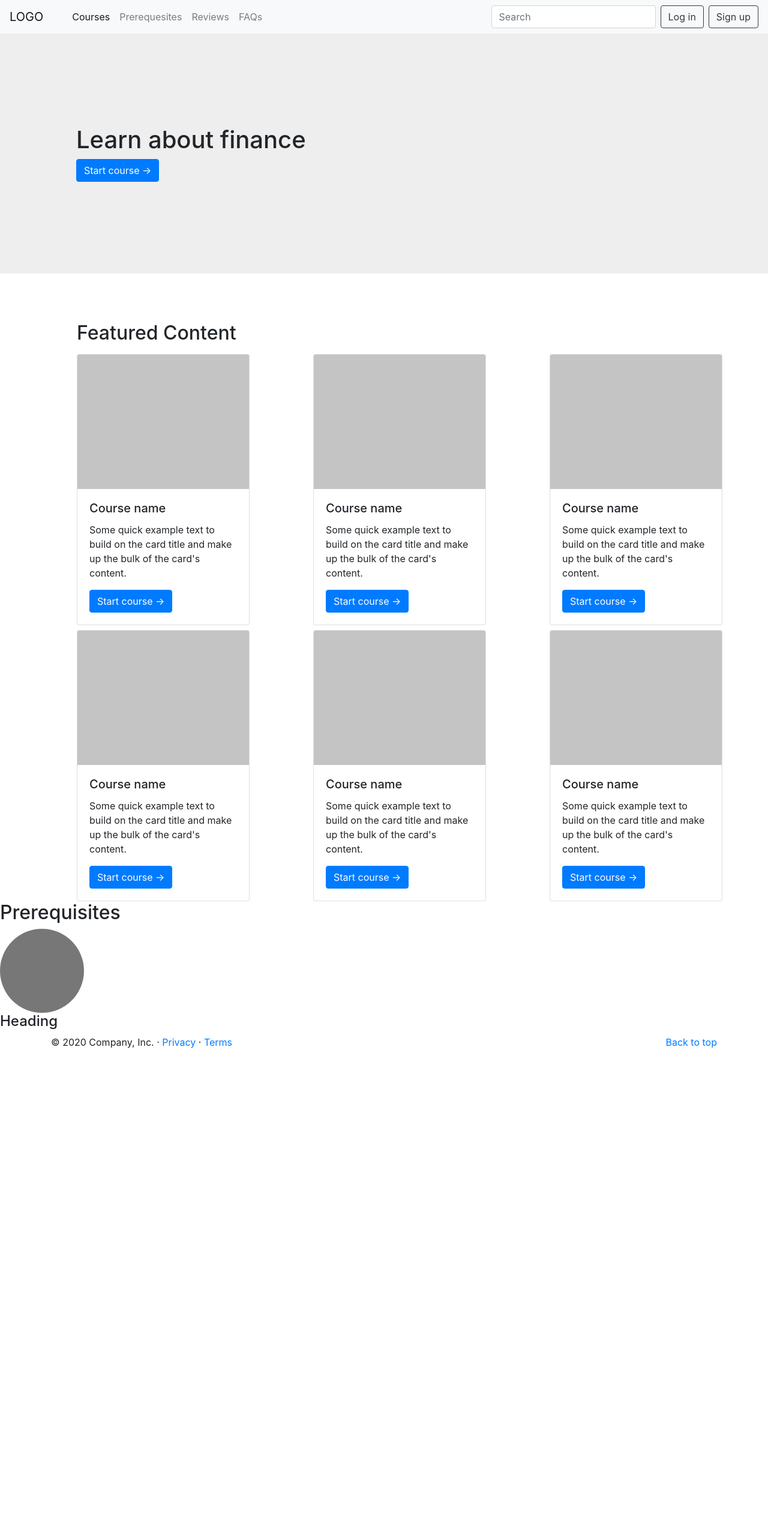
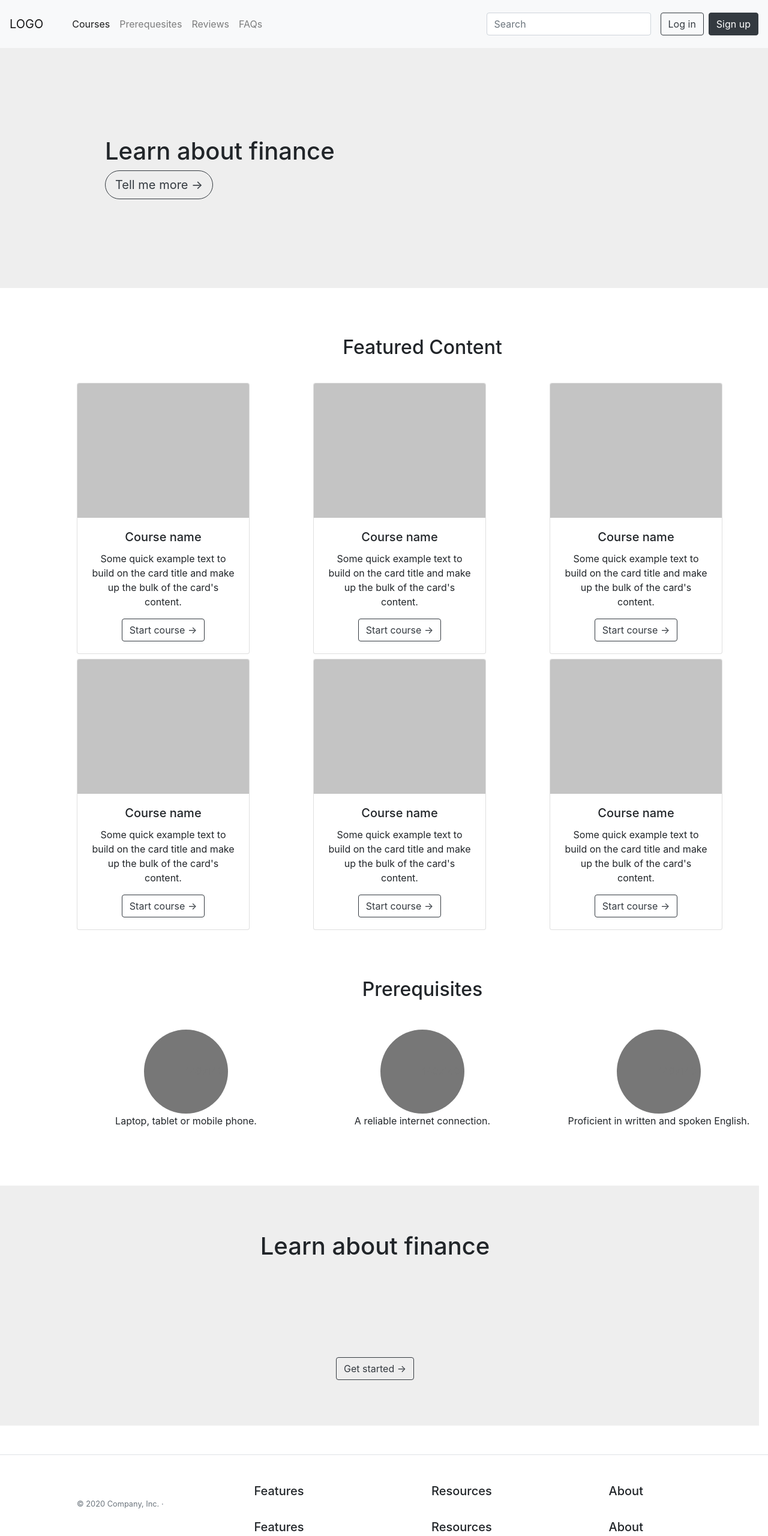
Before and after one commit to ruthas/financial-edu-app, a website: page index.html in a window 1280 px wide. Shown: the top 2560 px of the page at 60% size. Before the commit the page ends 1765 px from the top, so only its background shows below. Drawn offline with nearby package versions, Linux system fonts and the light colour scheme.

Commit message:
Home page rough layout

```diff
--- a/index.html
+++ b/index.html
@@ -15,7 +15,7 @@
 		<title>Financial edu app</title>
 	</head>
 	<body>
-		<nav class="navbar navbar-expand-lg navbar-light bg-light">
+		<nav class="navbar navbar-expand-lg navbar-light bg-light" id="top">
 			<a class="navbar-brand" href="./index.html">LOGO</a>
 			<button
 				class="navbar-toggler"
@@ -30,7 +30,7 @@
 			</button>
 
 			<div class="collapse navbar-collapse" id="navbarTogglerDemo02">
-				<ul class="navbar-nav mr-auto mt-2 mt-lg-0 ml-4">
+				<ul class="navbar-nav mr-auto mt-2 mt-lg-0 ml-4 text-center">
 					<li class="nav-item">
 						<a class="nav-link active" href="#courses">Courses </a>
 					</li>
@@ -38,7 +38,7 @@
 						<a class="nav-link" href="#prerequesites">Prerequesites</a>
 					</li>
 					<li class="nav-item">
-						<a class="nav-link" href="#revies">Reviews</a>
+						<a class="nav-link" href="#reviews">Reviews</a>
 					</li>
 					<li class="nav-item">
 						<a class="nav-link" href="#faqs">FAQs</a>
@@ -51,115 +51,225 @@
 						placeholder="Search"
 					/>
 				</form>
-				<button class="btn btn-outline-dark my-2 my-sm-0" type="submit">
-					Log in
-				</button>
-				<button class="btn btn-outline-dark ml-2 my-2 my-sm-0" type="submit">
-					Sign up
-				</button>
+				<a
+					href="./pages/login.html"
+					class="btn btn-outline-dark my-2 my-sm-0 ml-2 btn-login"
+					>Log in</a
+				>
+				<a
+					href="./pages/signup.html"
+					class="btn btn-dark my-2 my-sm-0 ml-2 btn-signup"
+					>Sign up</a
+				>
 			</div>
 		</nav>
 
 		<div class="container-fluid">
 			<!-- Content Here -->
-			<div class="hero">
+			<div class="hero" id="hero">
 				<!-- Hero Cover Image with some text, it would be cool to add a video maybe-->
 				<div class="col-12 col-md-6">
 					<h1>Learn about finance</h1>
-					<a href="#" class="btn btn-primary">Start course &rarr; </a>
+					<a href="#" class="btn btn-lg btn-outline-dark" id="tellmemore"
+						>Tell me more &rarr;
+					</a>
 				</div>
-				<div class="col-md-6 ">
+				<div class="col-md-6">
 					<!-- Hero Cover Image -->
 				</div>
 			</div>
-			<div class="row courses">
+			<div class="row courses" id="courses">
 				<div class="col-12 row-title"><h2>Featured Content</h2></div>
 				<!--  Featured courses -->
 				<!-- Card Elements with Image, Course Title, Summary, Button to Sign Up page -->
 				<div class="col-12 col-md-4 mt-2">
 					<div class="card" style="width: 18rem;">
-						<img src="./assets/image.png" class="card-img-top" alt="...">
+						<img src="./assets/image.png" class="card-img-top" alt="..." />
 						<div class="card-body">
 							<h5 class="card-title">Course name</h5>
-						  <p class="card-text">Some quick example text to build on the card title and make up the bulk of the card's content.</p>
-						  <a href="#" class="btn btn-primary">Start course &rarr; </a>
+							<p class="card-text">
+								Some quick example text to build on the card title and make up
+								the bulk of the card's content.
+							</p>
+							<a href="#signup" class="btn btn-outline-dark btn-course1"
+								>Start course &rarr;
+							</a>
 						</div>
 					</div>
 				</div>
 				<div class="col-12 col-md-4 mt-2">
 					<div class="card" style="width: 18rem;">
-						<img src="./assets/image.png" class="card-img-top" alt="...">
+						<img src="./assets/image.png" class="card-img-top" alt="..." />
 						<div class="card-body">
 							<h5 class="card-title">Course name</h5>
-						  <p class="card-text">Some quick example text to build on the card title and make up the bulk of the card's content.</p>
-						  <a href="#" class="btn btn-primary">Start course &rarr; </a>
+							<p class="card-text">
+								Some quick example text to build on the card title and make up
+								the bulk of the card's content.
+							</p>
+							<a href="#" class="btn btn-outline-dark">Start course &rarr; </a>
 						</div>
 					</div>
 				</div>
 				<div class="col-12 col-md-4 mt-2">
 					<div class="card" style="width: 18rem;">
-						<img src="./assets/image.png" class="card-img-top" alt="...">
+						<img src="./assets/image.png" class="card-img-top" alt="..." />
 						<div class="card-body">
 							<h5 class="card-title">Course name</h5>
-						  <p class="card-text">Some quick example text to build on the card title and make up the bulk of the card's content.</p>
-						  <a href="#" class="btn btn-primary">Start course &rarr; </a>
+							<p class="card-text">
+								Some quick example text to build on the card title and make up
+								the bulk of the card's content.
+							</p>
+							<a href="#" class="btn btn-outline-dark">Start course &rarr; </a>
 						</div>
 					</div>
 				</div>
 				<div class="col-12 col-md-4 mt-2">
 					<div class="card" style="width: 18rem;">
-						<img src="./assets/image.png" class="card-img-top" alt="...">
+						<img src="./assets/image.png" class="card-img-top" alt="..." />
 						<div class="card-body">
 							<h5 class="card-title">Course name</h5>
-						  <p class="card-text">Some quick example text to build on the card title and make up the bulk of the card's content.</p>
-						  <a href="#" class="btn btn-primary">Start course &rarr; </a>
+							<p class="card-text">
+								Some quick example text to build on the card title and make up
+								the bulk of the card's content.
+							</p>
+							<a href="#" class="btn btn-outline-dark">Start course &rarr; </a>
 						</div>
 					</div>
 				</div>
 				<div class="col-12 col-md-4 mt-2">
 					<div class="card" style="width: 18rem;">
-						<img src="./assets/image.png" class="card-img-top" alt="...">
+						<img src="./assets/image.png" class="card-img-top" alt="..." />
 						<div class="card-body">
 							<h5 class="card-title">Course name</h5>
-						  <p class="card-text">Some quick example text to build on the card title and make up the bulk of the card's content.</p>
-						  <a href="#" class="btn btn-primary">Start course &rarr; </a>
+							<p class="card-text">
+								Some quick example text to build on the card title and make up
+								the bulk of the card's content.
+							</p>
+							<a href="#" class="btn btn-outline-dark">Start course &rarr; </a>
 						</div>
 					</div>
 				</div>
 				<div class="col-12 col-md-4 mt-2">
 					<div class="card" style="width: 18rem;">
-						<img src="./assets/image.png" class="card-img-top" alt="...">
+						<img src="./assets/image.png" class="card-img-top" alt="..." />
 						<div class="card-body">
 							<h5 class="card-title">Course name</h5>
-						  <p class="card-text">Some quick example text to build on the card title and make up the bulk of the card's content.</p>
-						  <a href="#" class="btn btn-primary">Start course &rarr; </a>
+							<p class="card-text">
+								Some quick example text to build on the card title and make up
+								the bulk of the card's content.
+							</p>
+							<a href="#" class="btn btn-outline-dark">Start course &rarr; </a>
 						</div>
 					</div>
 				</div>
 			</div>
 
-			<div class="row prequesites">
+			<div class="row prequesites" id="prerequesites">
 				<!--  Prerequisites -->
 				<div class="col-12 row-title"><h2>Prerequisites</h2></div>
-					<div class="col-12 col-md-4">
-						<svg class="bd-placeholder-img rounded-circle" width="140" height="140" xmlns="http://www.w3.org/2000/svg" preserveAspectRatio="xMidYMid slice" focusable="false" role="img" aria-label="Placeholder: 140x140"><title>Placeholder</title><rect width="100%" height="100%" fill="#777"/><text x="50%" y="50%" fill="#777" dy=".3em">140x140</text></svg>
-						<h4>Heading</h4>
+				<div class="col-12 col-md-4 prequesite">
+					<svg
+						class="bd-placeholder-img rounded-circle"
+						width="140"
+						height="140"
+						xmlns="http://www.w3.org/2000/svg"
+						preserveAspectRatio="xMidYMid slice"
+						focusable="false"
+						role="img"
+						aria-label="Placeholder: 140x140"
+					>
+						<title>Placeholder</title>
+						<rect width="100%" height="100%" fill="#777" />
+						<text x="50%" y="50%" fill="#777" dy=".3em">140x140</text>
+					</svg>
+					<p>Laptop, tablet or mobile phone.</p>
+				</div>
+				<div class="col-12 col-md-4 prequesite">
+					<svg
+						class="bd-placeholder-img rounded-circle"
+						width="140"
+						height="140"
+						xmlns="http://www.w3.org/2000/svg"
+						preserveAspectRatio="xMidYMid slice"
+						focusable="false"
+						role="img"
+						aria-label="Placeholder: 140x140"
+					>
+						<title>Placeholder</title>
+						<rect width="100%" height="100%" fill="#777" />
+						<text x="50%" y="50%" fill="#777" dy=".3em">140x140</text>
+					</svg>
+					<p>A reliable internet connection.</p>
+				</div>
+				<div class="col-12 col-md-4 prequesite">
+					<svg
+						class="bd-placeholder-img rounded-circle"
+						width="140"
+						height="140"
+						xmlns="http://www.w3.org/2000/svg"
+						preserveAspectRatio="xMidYMid slice"
+						focusable="false"
+						role="img"
+						aria-label="Placeholder: 140x140"
+					>
+						<title>Placeholder</title>
+						<rect width="100%" height="100%" fill="#777" />
+						<text x="50%" y="50%" fill="#777" dy=".3em">140x140</text>
+					</svg>
+					<p>Proficient in written and spoken English.</p>
+				</div>
 			</div>
 
+			<div class="row get-started">
+				<div class="col-12 centre">
+					<h1>Learn about finance</h1>
+				</div>
+				<div class="col-12 centre">
+					<a href="#" class="btn btn-outline-dark">Get started &rarr; </a>
+				</div>
 			</div>
 
+			<footer class="pt-4 my-md-5 pt-md-5 border-top">
+				<div class="row">
+					<div class="col-12 col-md">
+						<img class="mb-2" src="./assets/#" alt="" />
+						<small class="d-block mb-3 text-muted"
+							>&copy; 2020 Company, Inc. &middot;</small
+						>
+					</div>
+					<div class="col-6 col-md">
+						<h5>Features</h5>
+					</div>
+					<div class="col-6 col-md">
+						<h5>Resources</h5>
+					</div>
+					<div class="col-6 col-md">
+						<h5>About</h5>
+					</div>
+				</div>
+				<div class="row">
+					<div class="col-12 col-md"></div>
+					<div class="col-6 col-md">
+						<h5>Features</h5>
+					</div>
+					<div class="col-6 col-md">
+						<h5>Resources</h5>
+					</div>
+					<div class="col-6 col-md">
+						<h5>About</h5>
+					</div>
+				</div>
+				<div class="container">
+					<p class="float-right"><a href="#top">Back to top</a></p>
+				</div>
+			</footer>
+
 			<!-- Footer Start-->
-			<footer class="container">
-				<p class="float-right"><a href="#">Back to top</a></p>
-				<p>
-					&copy; 2020 Company, Inc. &middot;
-					<a href="#">Privacy</a> &middot; <a href="#">Terms</a>
-				</p>
-			</footer>
 		</div>
 
-		<script src="./node_modules/jquery/dist/jquery.slim.min.js"></script>
+		<script src="./node_modules/jquery/dist/jquery.min.js"></script>
 		<script src="./node_modules/popper.js/dist/umd/popper.min.js"></script>
 		<script src="./node_modules/bootstrap/dist/js/bootstrap.min.js"></script>
+		<script src="./scripts/main.js"></script>
 	</body>
 </html>
--- a/styles/css/style.css
+++ b/styles/css/style.css
@@ -5,15 +5,39 @@ body,
 	margin: 0;
 }
 
-/* =========================================== */
+.centre {
+	display: flex;
+	justify-content: center;
+	align-items: center;
+}
+
+/* global end
+============================================================== */
+
 /* Headings start */
+h2 {
+	margin-bottom: 2rem;
+}
 
-/* Heading end */
+/* Heading end
+============================================================== */
 
-/* =========================================== */
+/* Buttons */
+
+#tellmemore {
+	border-radius: 46px;
+}
+
+/* Buttons
+============================================================== */
+
 /* Navbar start*/
-
-/* Navbar end*/
+nav {
+	height: 5rem;
+	background-color: black;
+}
+/* Navbar end
+============================================================== */
 
 /* Hero/Header */
 .hero {
@@ -28,18 +52,49 @@ body,
 	background-repeat: no-repeat;
 	background-size: cover;
 }
-/* Hero/Header  end*/
+/* Hero/Header  end
+============================================================== */
 
 /* Course Card */
-.courses {
+.courses,
+.prequesites {
+	padding-left: 10%;
+	padding-top: 5rem;
+	text-align: center;
+}
+/* Course Card end
+============================================================== */
+
+/* Prerequisites */
+.prequesite {
+	padding-top: 1rem;
+}
+/* Prereq end
+============================================================== */
+
+/* Get started */
+.get-started {
+	margin-top: 5rem;
+	height: 50vh;
+	width: 100vw;
+	background-color: #eeeeee;
+}
+/* Get Started end
+============================================================== */
+
+/* Footer */
+footer {
 	padding-left: 10%;
 	padding-top: 5rem;
 }
-/* Course Card end */
+footer > img {
+	width: 24px;
+	height: 24px;
+}
+/* Footer end
+============================================================== */
 
-/* Prerequisites */
-.prequesites {}
-
+/* =========================================================== */
 /* Media queries */
 
 /* Small devices (landscape phones, 576px and up) */
@@ -53,7 +108,7 @@ body,
 /* Large devices (desktops, 992px and up) */
 @media (min-width: 992px) {
 	.hero {
-		padding-left: 7em;
+		padding-left: 10em;
 	}
 }
 
```
Also changed, not shown: pages/item2.html (deleted, +0 -93 lines), pages/item3.html (deleted, +0 -93 lines), pages/item4.html (deleted, +0 -93 lines), scripts/main.js (added, +19 -0 lines), pages/login.html (added), pages/signup.html (added). Lines whose indentation alone changed are shown as unchanged.
